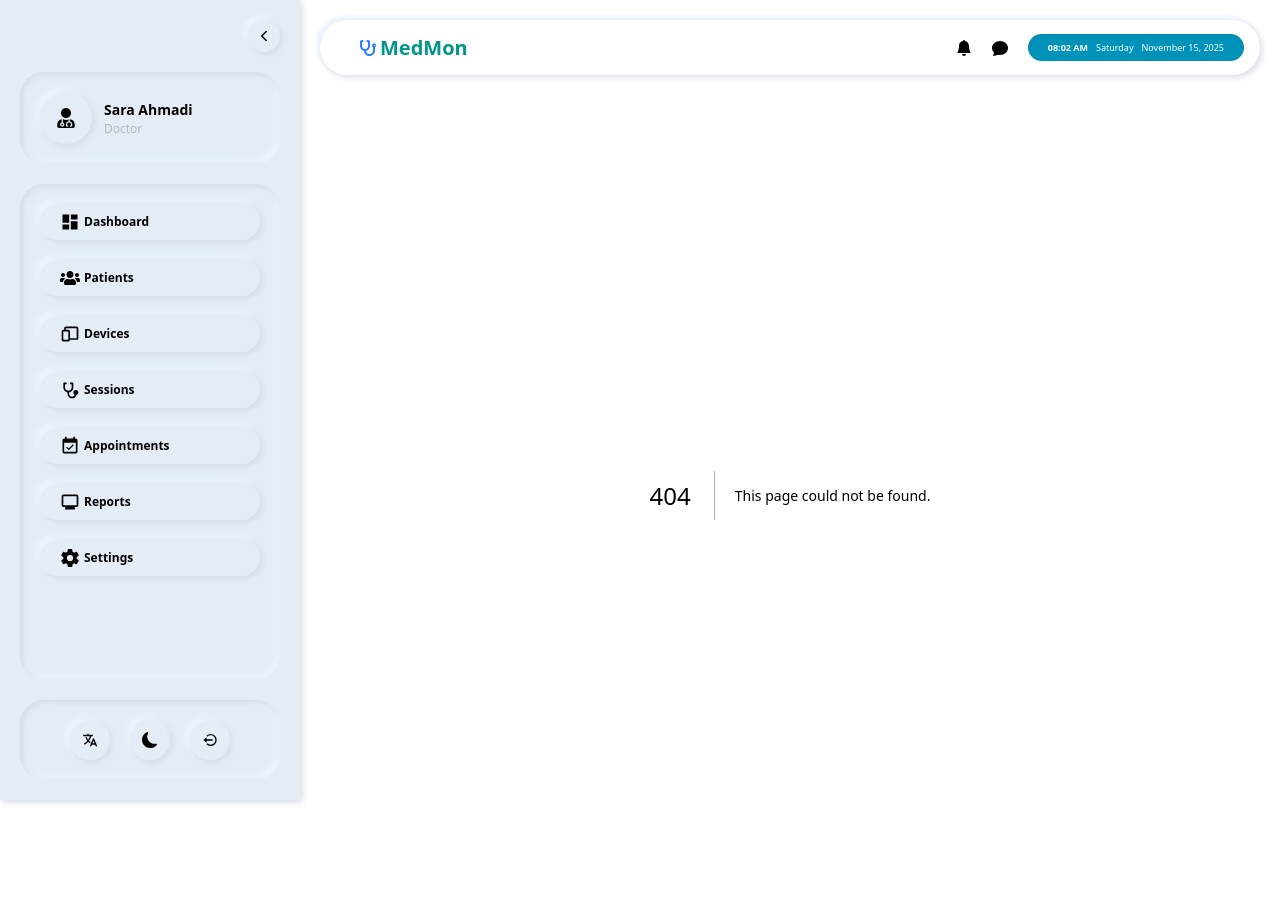
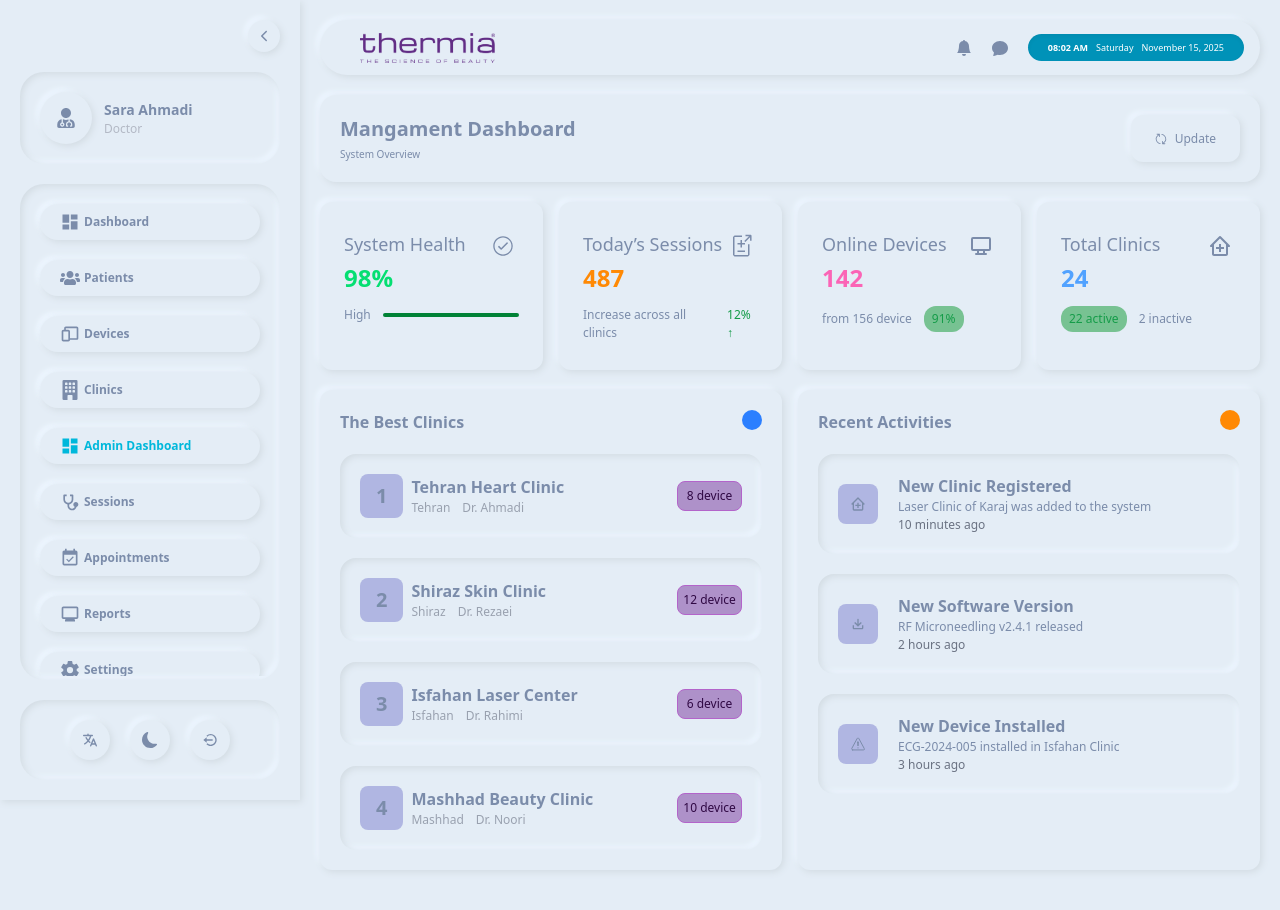
Before and after one commit to Winchester-cell/audius-app, a Next.js app: page /admin-dashboard in a window 1280 px wide. Before the commit this address had no page. Built offline with nearby package versions, Linux system fonts and the light colour scheme.

Commit message:
/clinics /admin-dashboard + logo update

```diff
--- a/src/app/( clinic )/clinics/page.tsx
+++ b/src/app/( clinic )/clinics/page.tsx
@@ -94,7 +94,7 @@ export default function Clinics() {
             </div>
         </div>
         {/* Total Clinics Managment Number */}
-        <div className='grid grid-cols-4 gap-5 pb-5'>
+        <div className='grid grid-cols-1 lg:grid-cols-2 xl:grid-cols-4 gap-5 pb-5'>
             {clinicManagement.map((clinic) => {
                 return(
                     <div key={clinic.id} className='neu__norm rounded-2xl px-4 py-4'>
--- a/src/app/dashboard-admin/page.tsx
+++ b/src/app/admin-dashboard/page.tsx
@@ -1,4 +1,3 @@
-import React from 'react'
 import { RxUpdate } from "react-icons/rx";
 import { BiClinic } from "react-icons/bi";
 import { TbDeviceDesktop } from "react-icons/tb";
@@ -6,8 +5,6 @@ import { VscGoToEditingSession } from "react-icons/vsc";
 import { IoIosCheckmarkCircleOutline } from "react-icons/io";
 import { CgSoftwareDownload } from "react-icons/cg";
 import { IoWarningOutline } from "react-icons/io5";
-
-
 
 export default function DashboardAdmin() {
     const summaryCards = [
@@ -106,10 +103,10 @@ export default function DashboardAdmin() {
 
   return (
     <div className='px-5'>
-        <div className='flex justify-between pb-5 p-2'>
+        <div className='flex justify-between pb-5 p-5 neu__norm mb-5 rounded-2xl'>
             <div>
-                <p className='font-bold text-xl mb-1'>Mangament Dashboard</p>
-                <p>System Overview</p>
+                <p className='font-bold text-[14px] lg:text-xl mb-1'>Mangament Dashboard</p>
+                <p className="text-[10px]">System Overview</p>
             </div>
             <div className='neu__norm flex items-center justify-center gap-2 px-6 py-1 rounded-xl'>
                 <RxUpdate />
@@ -117,7 +114,7 @@ export default function DashboardAdmin() {
             </div>
         </div>
 
-        <div className='grid grid-cols-4 gap-4'>
+        <div className='grid grid-cols-1 md:grid-cols-2 xl:grid-cols-4 gap-4'>
             {
                 summaryCards.map((card) => {
                     return(
@@ -153,7 +150,7 @@ export default function DashboardAdmin() {
             }
         </div>
 
-        <div className='grid grid-cols-2 gap-4 mt-5 mb-10'>
+        <div className='grid grid-cols-1  xl:grid-cols-2 gap-4 mt-5 mb-10'>
             {/* The Best Clinics Section */}
             <div className='neu__norm rounded-xl p-5 flex flex-col gap-5'>
                 <div className='flex justify-between'>
--- a/src/components/modules/Header/Header.tsx
+++ b/src/components/modules/Header/Header.tsx
@@ -12,10 +12,13 @@ export default function Header() {
     <div className="w-full">
       <div className="w-full h-[55px] neu__norm rounded-full flex items-center justify-between ps-10 pe-4">
         {/* logo */}
-        <div className="font-bold flex gap-1 items-center">
+        <div className="h-full flex items-center">
+          <img className="h-[30px]" src="/logo.png" alt="" />
+        </div>
+        {/* <div className="font-bold flex gap-1 items-center">
           <FaStethoscope className="w-4 h-4 text-blue-500" />
           <span className="text-[20px] text-teal-600">{t('login.title')}</span>
-        </div>
+        </div> */}
         {/* Clock & bell */}
         <div className="flex items-center gap-5">
           <BsFillBellFill className="w-4 h-4 transition-all duration-500 hover:text-(--hover-color) cursor-pointer hover:scale-[1.2]" />
--- a/src/components/templates/LoginPage/LoginTitleSection.tsx
+++ b/src/components/templates/LoginPage/LoginTitleSection.tsx
@@ -8,10 +8,7 @@ export const LoginTitleSection = () => {
 
     return (
         <div className="flex flex-col items-center gap-1">
-            <div className="font-bold flex gap-1 items-center">
-                <FaStethoscope className="w-6 h-6 text-blue-500" />
-                <span className="text-3xl text-teal-600">{t('login.title')}</span>
-            </div>
+            <img className="h-[30px]" src="/logo.png" alt="" />
             <div className="text-[10px]">{t('login.titleDesc')}</div>
         </div>
     )
--- a/src/contents/sidebarContent.ts
+++ b/src/contents/sidebarContent.ts
@@ -1,4 +1,5 @@
 import { BiDevices } from "react-icons/bi";
+import { BsFillBuildingFill } from "react-icons/bs";
 import { FaUsers } from "react-icons/fa";
 import { IoSettingsSharp } from "react-icons/io5";
 import { MdDashboard, MdEventAvailable, MdOutlineMonitor } from "react-icons/md";
@@ -47,6 +48,18 @@ const sideBarContent: Fields[] = [
             },
             {
                 type: "single-item",
+                href: "/clinics",
+                text: "sidebar.clinics",
+                icon: BsFillBuildingFill,
+            },
+            {
+                type: "single-item",
+                href: "/admin-dashboard",
+                text: "sidebar.adminDashboard",
+                icon: MdDashboard,
+            },
+            {
+                type: "single-item",
                 href: "#",
                 text: "sidebar.sessions",
                 icon: RiStethoscopeFill,
--- a/src/i18n/en.ts
+++ b/src/i18n/en.ts
@@ -38,6 +38,8 @@ export const en = {
         devices: 'Devices',
         reports: 'Reports',
         settings: 'Settings',
+        clinics: 'Clinics',
+        adminDashboard: 'Admin Dashboard',
     },
     // common words
     common: {
--- a/src/i18n/fa.ts
+++ b/src/i18n/fa.ts
@@ -38,6 +38,8 @@ export const fa = {
         devices: 'دستگاه‌ها',
         reports: 'گزارشات',
         settings: 'تنظیمات',
+        clinics: 'کلینیک‌ها',
+        adminDashboard: 'داشبور ادمین',
     },
     // common words
     common: {
```
Also changed, not shown: public/logo.png (added).
